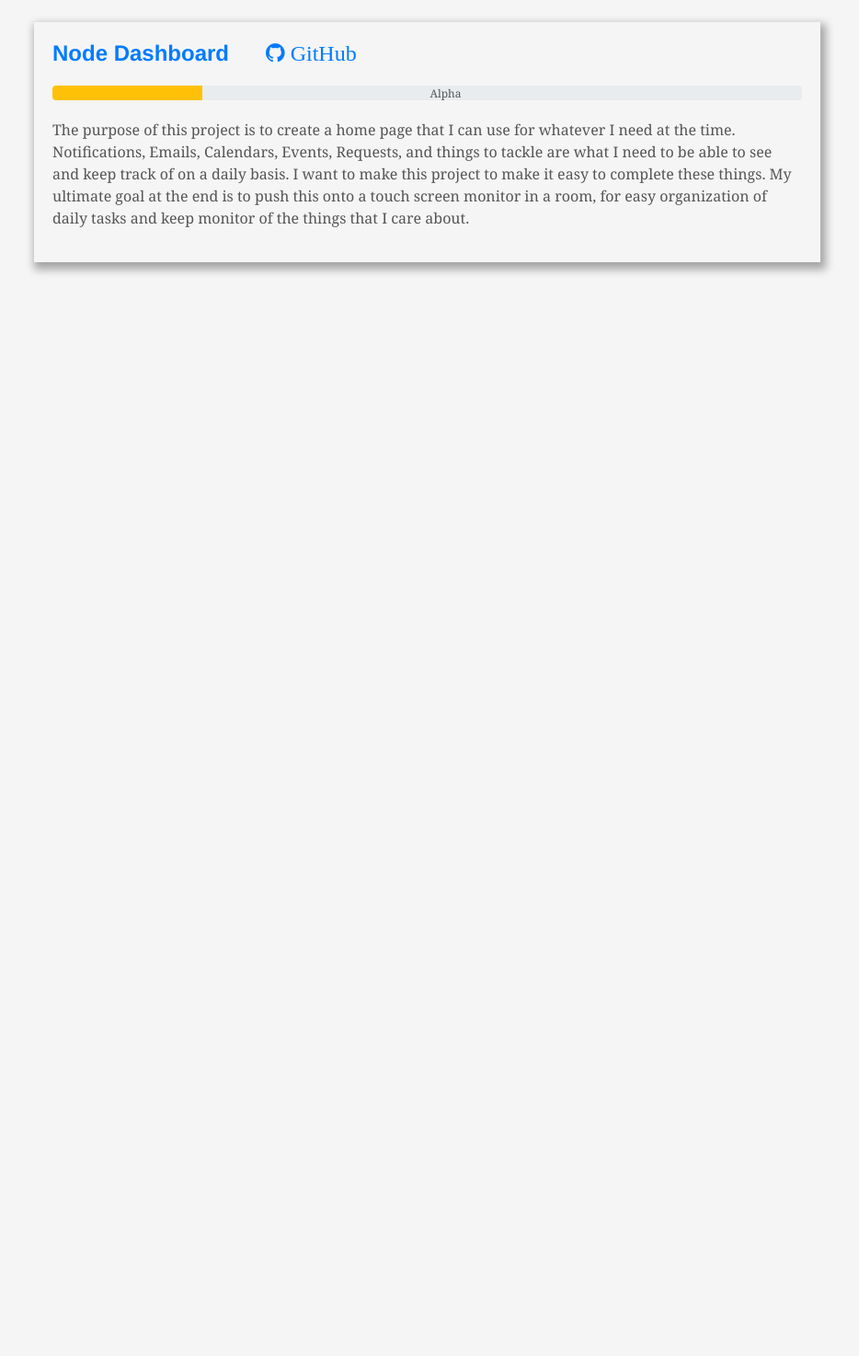
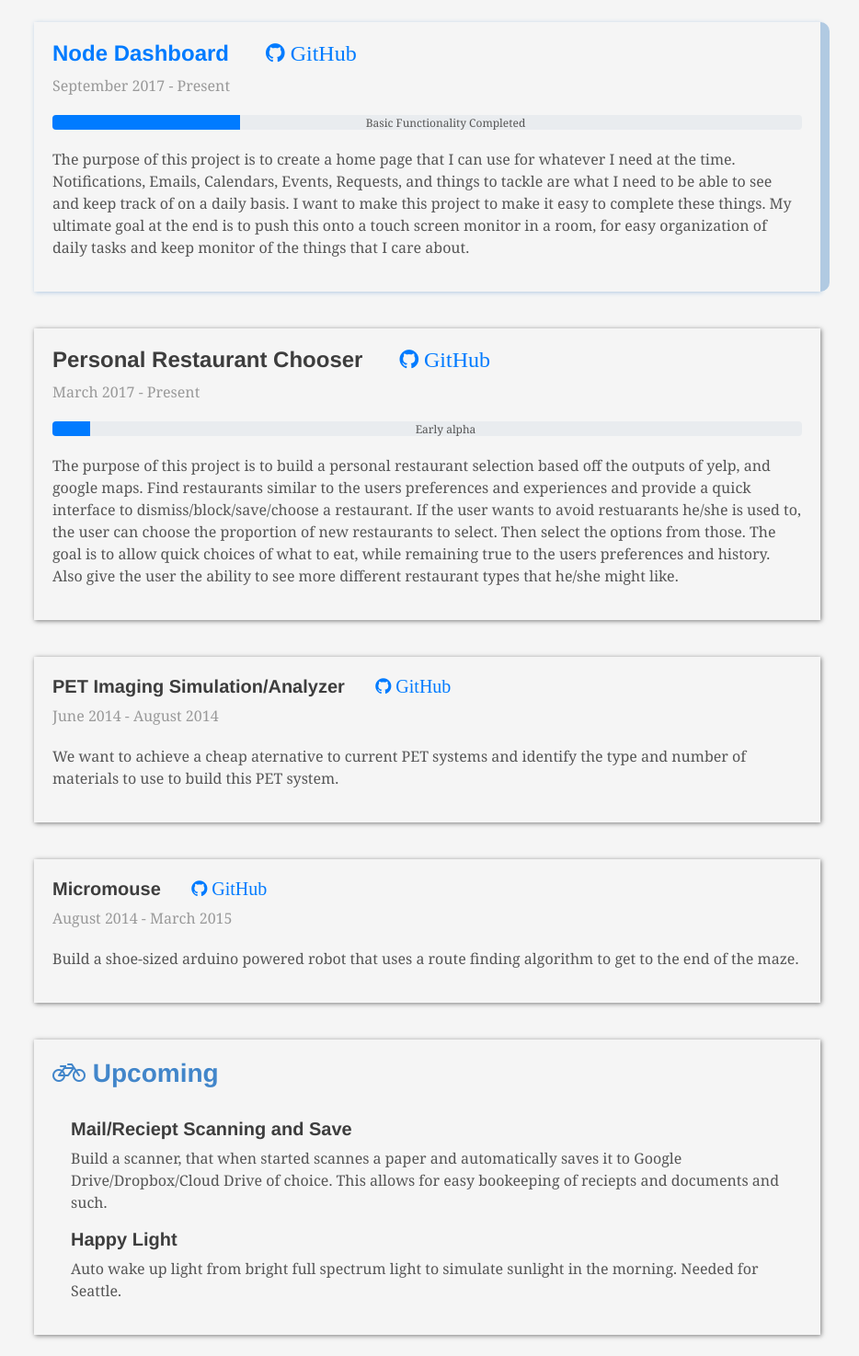
Before and after one commit to chufrankf/Profile, a website: page public/views/projects.html in a window 1280 px wide. Shown: the part 100-1574 px from the top of the page at 92% size, without its empty margins (33-967 px from the left). Before the commit the page ends 800 px from the top, so only its background shows below. Drawn offline with nearby package versions, Linux system fonts and the light colour scheme.

Commit message:
saving changes

```diff
--- a/public/css/projects.css
+++ b/public/css/projects.css
@@ -1,16 +1,37 @@
 div.project{
     padding: 20px;
+    margin-top: 20px;
     margin-bottom: 20px;
-    margin-top: 20px;
-    -webkit-box-shadow: 3px 5px 9px 3px rgba(0,0,0,0.33);
-    -moz-box-shadow: 3px 5px 9px 3px rgba(0,0,0,0.33);
-    box-shadow: 3px 5px 9px 3px rgba(0,0,0,0.33);
+    -webkit-box-shadow: 1px 1px 5px 0px rgba(0,0,0,.5);
+    -moz-box-shadow: 1px 1px 5px 0px rgba(0,0,0,.5);
+    box-shadow: 1px 1px 5px 0px rgba(0,0,0,.5);
+    z-index: 10;
+}
+
+div.project.with-cheveron{
+    -webkit-box-shadow: 1px 1px 5px 0px rgb(177, 202, 226);
+    -moz-box-shadow: 1px 1px 5px 0px rgb(177, 202, 226);
+    box-shadow: 1px 1px 5px 0px rgb(177, 202, 226);
+}
+
+.project-post {
+    margin-left: 20px;
+}
+
+.project-title{
+    margin-bottom: 2rem;
+    color: #4286CA;
+    font-weight: bold;
 }
 
 .project-header{
+    color: #3d3d3d;
+    font-weight: bold;
+}
+
+.project-meta{
     margin-bottom: 20px;
-    color: #4286CA;
-    font-weight: bold;
+    color: #999;
 }
 
 /**
@@ -27,3 +48,31 @@ div.project{
 div.progress{
     margin-bottom: 20px;
 }
+
+/*
+ * Project Popout
+ */
+
+.project-popout{
+    margin-top: 20px;
+    margin-bottom: 20px;
+    margin-left: 0px;
+    padding-left: 0px;
+}
+
+.project-popout-row{
+    height:100%;
+}
+
+.cheveron{
+    background-color: rgb(177, 202, 226);
+    height: 100%;
+    width: 10px;
+    border-radius: 0px 30px 30px 0px;
+}
+.cheveron .fa-chevron-right{
+    text-align: center;
+    max-height:100%;
+    display:inline-block;
+    vertical-align: middle;
+}
--- a/public/views/projects.html
+++ b/public/views/projects.html
@@ -34,11 +34,12 @@
 
     <main role="main" class="container">
       <div class="row">
-        <div class="col-sm-9 project">
+        <div class="col-sm-9 project with-cheveron">
             <h4 class="project-header"><a href="https://dash.jibaga.com">Node Dashboard</a> &nbsp&nbsp&nbsp&nbsp <a href="https://github.com/chufrankf/NodeDashboard"><i class="fa fa-github" aria-hidden="true"> GitHub</i></a></h4>
+            <p class="project-meta">September 2017 - Present</p>
             <div class="progress">
-                <div class="progress-bar bg-warning" role="progressbar" style="width: 20%" aria-valuenow="20" aria-valuemin="0" aria-valuemax="100"></div>
-                <span>Alpha</span>
+                <div class="progress-bar" role="progressbar" style="width: 25%" aria-valuenow="25" aria-valuemin="0" aria-valuemax="100"></div>
+                <span>Basic Functionality Completed</span>
             </div>
             <p>
                 The purpose of this project is to create a home page that I can use for whatever I need at the time.
@@ -48,7 +49,63 @@
                 a room, for easy organization of daily tasks and keep monitor of the things that I care about.
             </p>
         </div>
+        <div class="col-sm-3 project-popout">
+          <div class="project-popout-row">
+              <div class="cheveron">
+                  <!--<i class="fa fa-chevron-right" aria-hidden="true"></i>-->
+              </div>
+          </div>
+        </div>
       </div><!-- /.row -->
+      <div class="row">
+        <div class="col-sm-9 project">
+            <h4 class="project-header">Personal Restaurant Chooser &nbsp&nbsp&nbsp&nbsp <a href="https://github.com/chufrankf/FeederDjango"><i class="fa fa-github" aria-hidden="true"> GitHub</i></a></h4>
+            <p class="project-meta">March 2017 - Present</p>
+            <div class="progress">
+                <div class="progress-bar" role="progressbar" style="width: 5%" aria-valuenow="5" aria-valuemin="0" aria-valuemax="100"></div>
+                <span>Early alpha</span>
+            </div>
+            <p>
+                The purpose of this project is to build a personal restaurant selection based off the outputs of yelp, and google maps. Find restaurants similar to the users
+                preferences and experiences and provide a quick interface to dismiss/block/save/choose a restaurant. If the user wants to avoid restuarants he/she is used to,
+                the user can choose the proportion of new restaurants to select. Then select the options from those. The goal is to allow quick choices of what to eat, while remaining
+                true to the users preferences and history. Also give the user the ability to see more different restaurant types that he/she might like.
+            </p>
+        </div>
+      </div><!-- /.row -->
+      <div class="row">
+        <div class="col-sm-9 project">
+            <h5 class="project-header">PET Imaging Simulation/Analyzer &nbsp&nbsp&nbsp&nbsp <a href="https://github.com/chufrankf/PET_Imaging"><i class="fa fa-github" aria-hidden="true"> GitHub</i></a></h5>
+            <p class="project-meta">June 2014 - August 2014</p>
+            <p>
+                We want to achieve a cheap aternative to current PET systems and identify the type and number of materials to use to build this PET system.
+            </p>
+        </div>
+      </div>
+      <div class="row">
+          <div class="col-sm-9 project">
+            <h5 class="project-header">Micromouse &nbsp&nbsp&nbsp&nbsp <a href="https://github.com/chufrankf/Micromouse"><i class="fa fa-github" aria-hidden="true"> GitHub</i></a></h5>
+            <p class="project-meta">August 2014 - March 2015</p>
+            <p>
+                Build a shoe-sized arduino powered robot that uses a route finding algorithm to get to the end of the maze.
+            </p>
+        </div>
+      </div><!-- /.row -->
+      <div class="row">
+          <div class="col-sm-9 project">
+              <h3 class="project-title"><i class="fa fa-bicycle" aria-hidden="true"></i> Upcoming</h5>
+              <div class="project-post">
+                <h5 class="project-header">Mail/Reciept Scanning and Save</h5>
+                <p>
+                    Build a scanner, that when started scannes a paper and automatically saves it to Google Drive/Dropbox/Cloud Drive of choice. This allows for easy bookeeping of reciepts and documents and such.
+                </p>
+                <h5 class="project-header">Happy Light</h5>
+                <p>
+                    Auto wake up light from bright full spectrum light to simulate sunlight in the morning. Needed for Seattle.
+                </p>
+              </div>
+          </div>
+        </div><!-- /.row -->
     </main><!-- /.container -->
 
     <!-- Bootstrap core JavaScript
```
Also changed, not shown: public/css/index.css (+8 -4 lines), public/views/index.html (+12 -7 lines).
